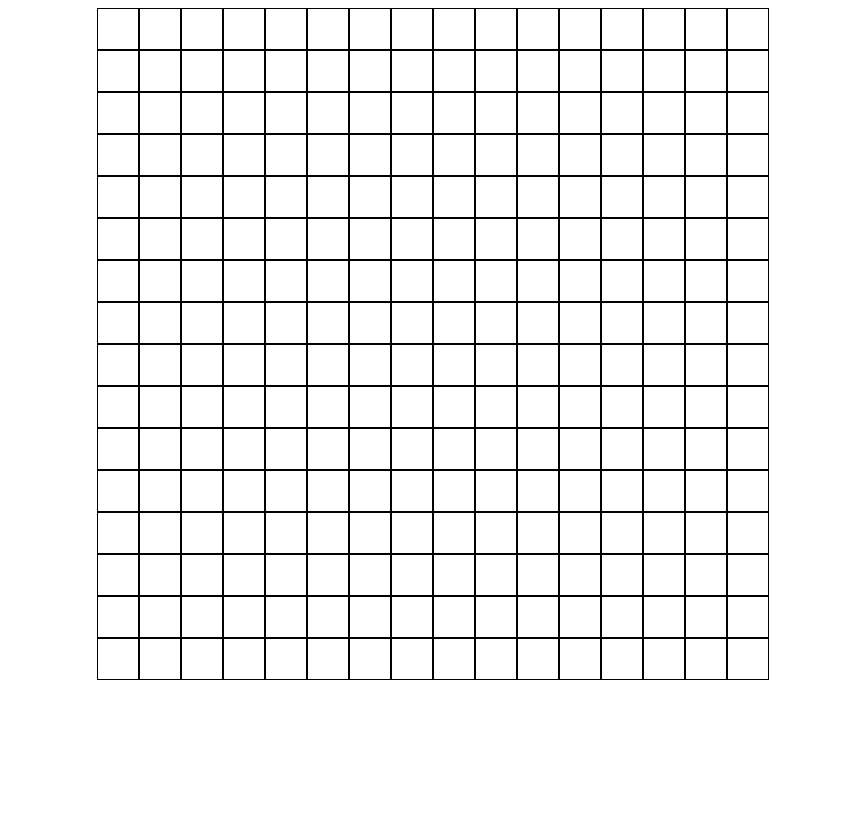
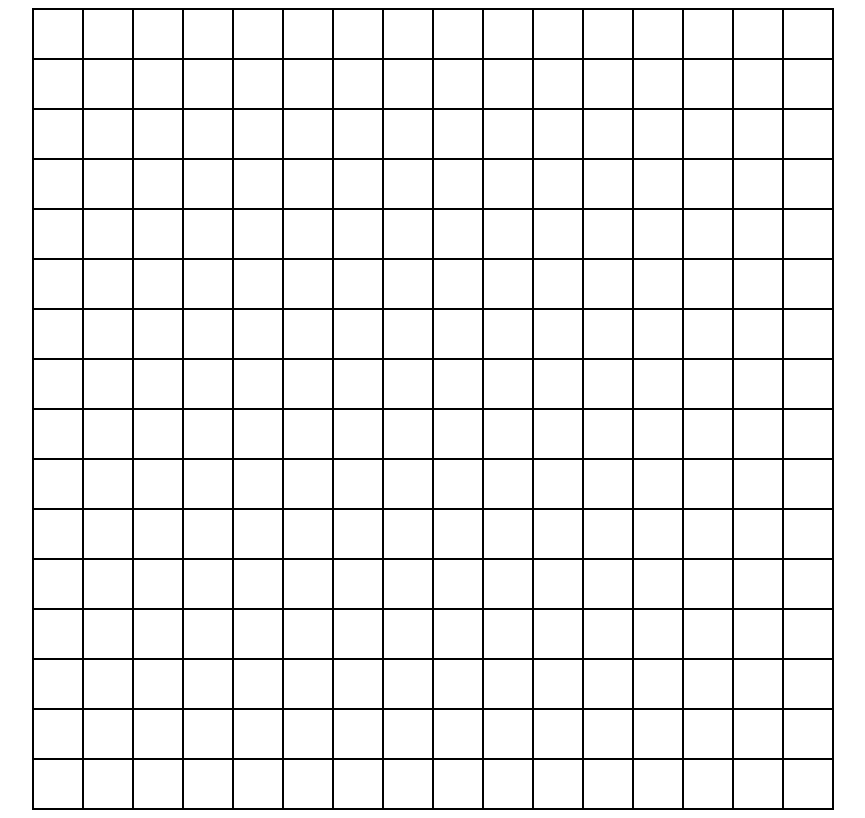
Before and after one commit to ayoubmissaoui/etch-a-sketch, a plain HTML site: page index.html in a window 1280 px wide. Shown: the whole page, without its empty margins (207-1072 px from the left). Drawn offline with Linux system fonts and the light colour scheme.

Commit message:
Edit boxes border settings

```diff
--- a/script.js
+++ b/script.js
@@ -1,12 +1,13 @@
-// create 16x16 grid
-const gridContainer = document.querySelector('#grid');
+// 16x16 grid that you can play with
 
-function makeCells (){
-    for (let i = 0 ; i < 256 ; i ++) {
-        const newDiv = document.createElement('div');
-        gridContainer.appendChild(newDiv);
-        console.log("added");
-    }
+const divContainer = document.querySelector("#grid");
+
+function makeDefaultGrid() {
+    for ( let i = 0 ; i < 256 ; i ++) {
+        const newDiv = document.createElement("div");
+        newDiv.classList.add("box");
+        divContainer.appendChild(newDiv);
+        }
 }
 
-makeCells()
+makeDefaultGrid();
--- a/style.css
+++ b/style.css
@@ -1,29 +1,21 @@
 body {
     display: flex;
-    justify-content: space-around;
+    justify-content: center;
+    align-items: center;
 }
 
 #grid {
     display: flex;
     flex-wrap: wrap;
-    align-content: space-around;
-    justify-content: space-around;
-    height: 672px;
-    width: 672px;
-    padding: 0;
-    margin: 0;
-    border: 0;
-    gap: 0;
+    height: 800px;
+    width: 800px;
+    border:solid black 1px;
 }
 
-div {
+.box {
     display: flex;
-    padding: 0;
-    margin: 0;
-    height: 40px;
-    width: 40px;
+    box-sizing: border-box;
+    width: 50px;
+    height: 50px;
+    border: solid black 1px;
 }
-
-div {
-    border: 1px solid black;
-}
```
